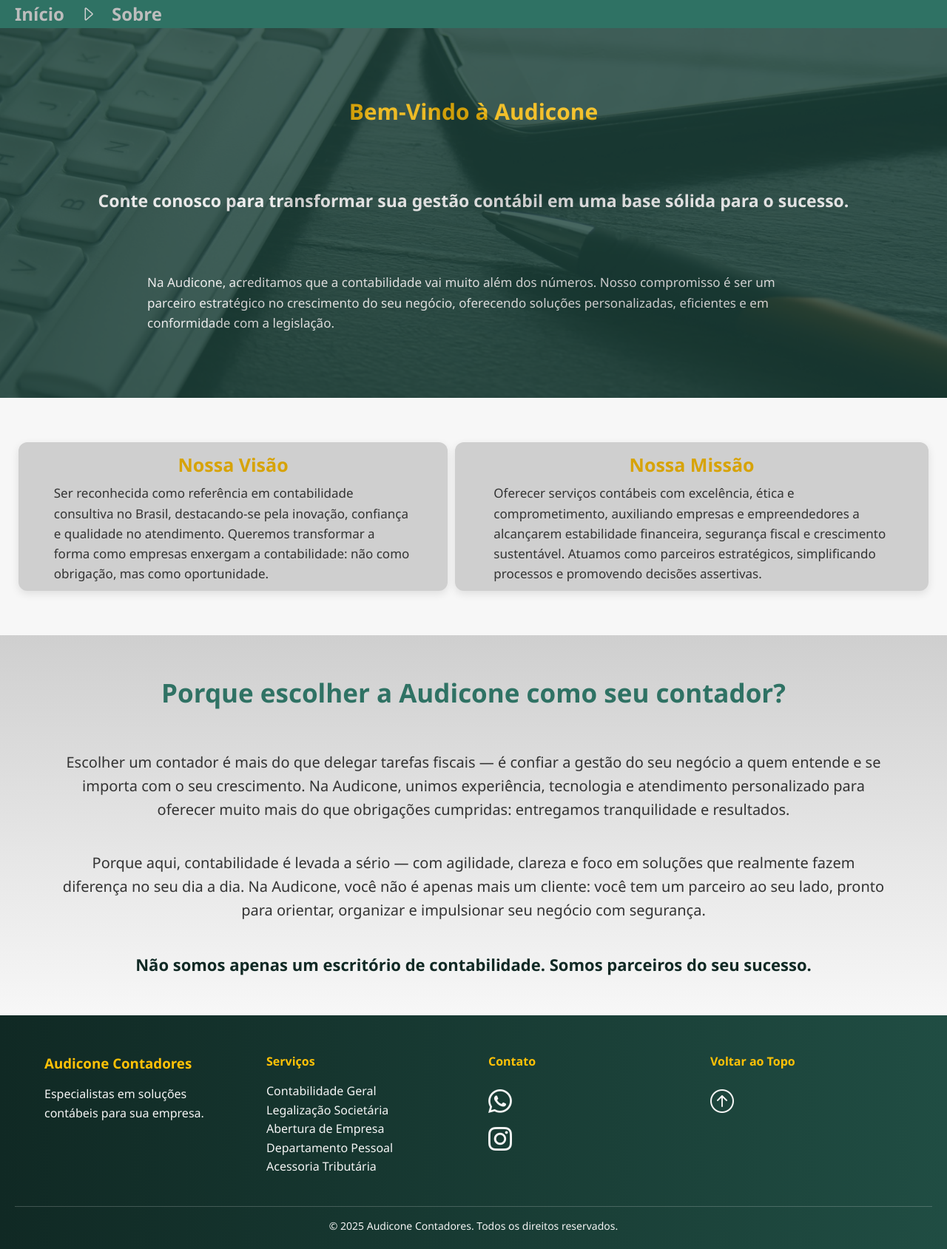
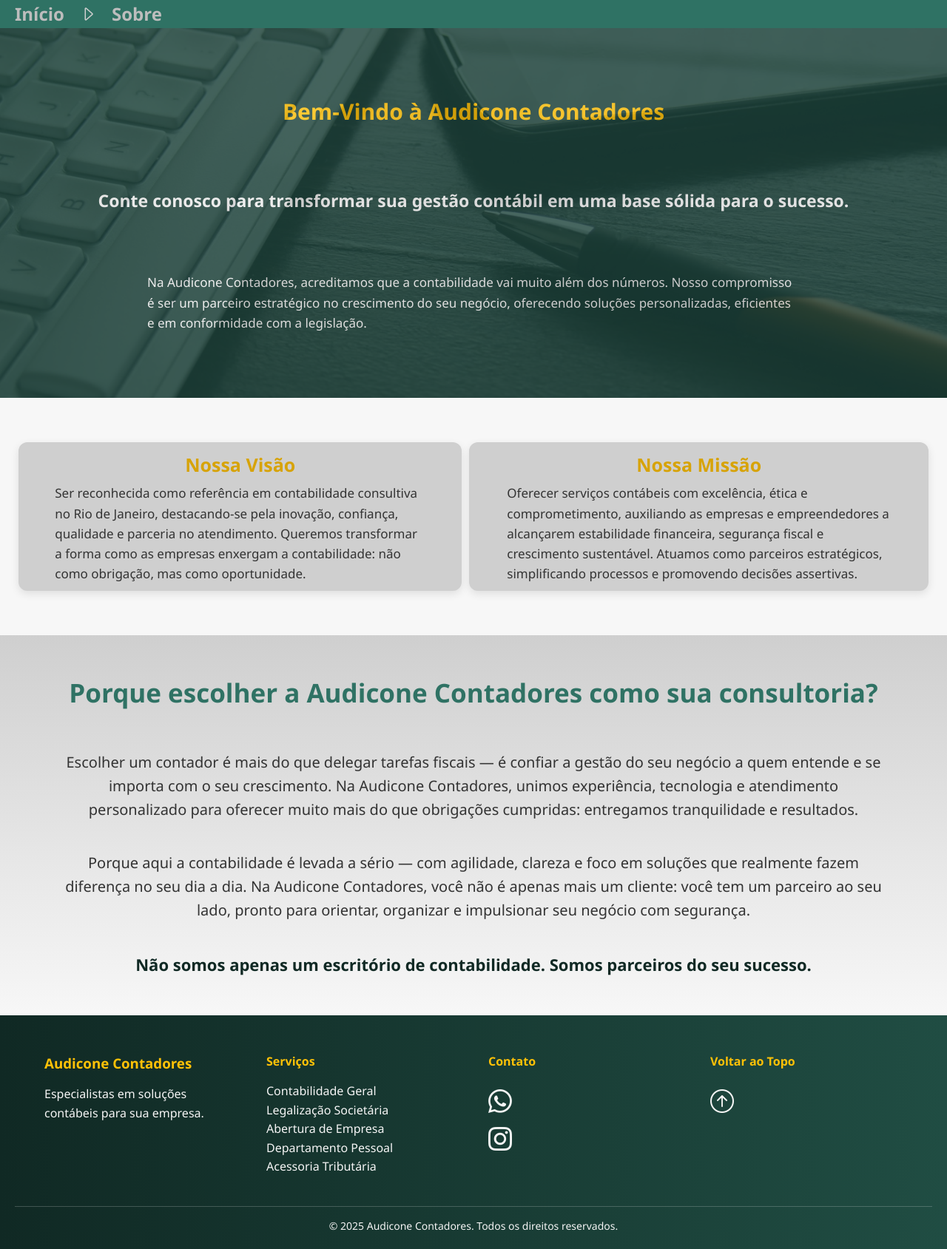
Before and after one commit to IsaqueLucas17121/Audicone, a PHP site: page /sobre.php in a window 1280 px wide. Shown: the part 100-1789 px from the top of the page at 74% size. Run offline with PHP 8.4, Linux system fonts and the light colour scheme; some libraries are stand-ins or nearby versions.

Commit message:
Atualização dia 18/07

```diff
--- a/index.php
+++ b/index.php
@@ -63,7 +63,7 @@
             <div class="slide-text">
                 <article class="slide-box show" id="slide-text0">Planejamento financeiro exige atenção aos detalhes: impostos, investimentos e metas bem definidas. Organização é a chave do sucesso contábil.</article>
                 <article class="slide-box" id="slide-text1">Confiança e parceria para impulsionar seus resultados. Conte com a nossa contabilidade para decisões seguras e sólidas.</article>
-                <article class="slide-box" id="slide-text2">Acompanhamos nossos clientes no crescimento e desenvolvimento de suas empresas.</article>
+                <article class="slide-box" id="slide-text2">Acompanhamos nossos clientes no crescimento e desenvolvimento de sua empresa.</article>
             </div>
 
             <button class="slide-button" id="button2">
@@ -132,7 +132,7 @@
             </div>
             <div class="box-mapa2">
                 <h1>Você não precisa sair de casa</h1>
-                <article>Nos da Audicone cuidamos de tudo, basta ligar e descrever seu problema que fazemos o resto</article>
+                <article>Nos da Audicone cuidamos de tudo, basta ligar e descrever seu problema que faremos o resto</article>
                 <span>Atendimento de Segunda a Sexta (8:00 até 17:00)</span>
                 <a href="https://api.whatsapp.com/send?phone=5521983832152" target="_blank"><button>Ligue Agora</button></a>
             </div>
--- a/servicos.php
+++ b/servicos.php
@@ -153,7 +153,7 @@
             <article>
               Tenha apoio estratégico e evite erros fiscais. Nossa equipe acompanha de perto suas obrigações tributárias.
             </article>
-            <span onclick="enviarWhatsApp('Olá, gostaria de solicitar orçamento para departamento pessoal!')">Solicite um Orçamento</span>
+            <span onclick="enviarWhatsApp('Olá, gostaria de solicitar um orçamento para o departamento pessoal!')">Solicite um Orçamento</span>
           </div>
 
           <!-- Box 3 -->
@@ -190,7 +190,7 @@
               Com a assessoria tributária certa, sua empresa economiza nos impostos e evita multas e riscos fiscais.
               Analisamos seu regime tributário, orientamos sobre obrigações legais e garantimos o cumprimento das normas.
             </article>
-            <span onclick="enviarWhatsApp('Olá, gostaria de solicitar orçamento para acessoria tributária!')">Solicite um Orçamento</span>
+            <span onclick="enviarWhatsApp('Olá, gostaria de solicitar um orçamento para a acessoria tributária!')">Solicite um Orçamento</span>
           </div>
         </div>
       </div>
--- a/sobre.php
+++ b/sobre.php
@@ -3,7 +3,7 @@
 <head>
     <meta charset="UTF-8">
     <meta name="viewport" content="width=device-width, initial-scale=1.0">
-    <title>Sobre - Audicone</title>
+    <title>Sobre - Audicone Contadores</title>
 
     <!-- JavaScript -->
     <script src="src/servicos.js" defer></script>
@@ -27,7 +27,7 @@
 
     <header>
         <a class="nav-img" href="index.php"><div class="nav-img">
-            <img src="img/ImagemSite.png" alt="Imagem da Audicone Contadores">
+            <img src="img/ImagemSite.png" alt="Imagem da Audicone Contadores Contadores">
 
             <div id="resultado"></div>
 
@@ -60,10 +60,10 @@
         <div class="back-sobre">
           <div class="fill-sobre">
             <div class="sobre-text">
-                <h1>Bem-Vindo à Audicone</h1>
+                <h1>Bem-Vindo à Audicone Contadores</h1>
                 <span>Conte conosco para transformar sua gestão contábil em uma base sólida para o sucesso.</span>
                 <article>
-                    Na Audicone, acreditamos que a contabilidade vai muito além dos números.
+                    Na Audicone Contadores, acreditamos que a contabilidade vai muito além dos números.
                     Nosso compromisso é ser um parceiro estratégico no crescimento do seu negócio, oferecendo soluções personalizadas, eficientes e em conformidade com a legislação.
                 </article>
             </div>
@@ -73,14 +73,14 @@
           <div class="back-visao">
             <h1>Nossa Visão</h1>
             <article>
-              Ser reconhecida como referência em contabilidade consultiva no Brasil, destacando-se pela inovação, confiança e qualidade no atendimento.
-              Queremos transformar a forma como empresas enxergam a contabilidade: não como obrigação, mas como oportunidade.
+              Ser reconhecida como referência em contabilidade consultiva no Rio de Janeiro, destacando-se pela inovação, confiança, qualidade e parceria no atendimento.
+              Queremos transformar a forma como as empresas enxergam a contabilidade: não como obrigação, mas como oportunidade.
             </article>
           </div>
           <div class="back-missao">
             <h1>Nossa Missão</h1>
             <article>
-              Oferecer serviços contábeis com excelência, ética e comprometimento, auxiliando empresas e empreendedores a alcançarem estabilidade financeira, segurança fiscal e crescimento sustentável.
+              Oferecer serviços contábeis com excelência, ética e comprometimento, auxiliando as empresas e empreendedores a alcançarem estabilidade financeira, segurança fiscal e crescimento sustentável.
               Atuamos como parceiros estratégicos, simplificando processos e promovendo decisões assertivas.
             </article>
           </div>
@@ -89,14 +89,14 @@
 
     <section>
       <div class="back-sobre3">
-        <h1>Porque escolher a Audicone como seu contador?</h1>
+        <h1>Porque escolher a Audicone Contadores como sua consultoria?</h1>
         <article>
           Escolher um contador é mais do que delegar tarefas fiscais — é confiar a gestão do seu negócio a quem entende e se importa com o seu crescimento.
-          Na Audicone, unimos experiência, tecnologia e atendimento personalizado para oferecer muito mais do que obrigações cumpridas: entregamos tranquilidade e resultados.
+          Na Audicone Contadores, unimos experiência, tecnologia e atendimento personalizado para oferecer muito mais do que obrigações cumpridas: entregamos tranquilidade e resultados.
         </article>
         <article>
-          Porque aqui, contabilidade é levada a sério — com agilidade, clareza e foco em soluções que realmente fazem diferença no seu dia a dia.
-          Na Audicone, você não é apenas mais um cliente: você tem um parceiro ao seu lado, pronto para orientar, organizar e impulsionar seu negócio com segurança.
+          Porque aqui a contabilidade é levada a sério — com agilidade, clareza e foco em soluções que realmente fazem diferença no seu dia a dia.
+          Na Audicone Contadores, você não é apenas mais um cliente: você tem um parceiro ao seu lado, pronto para orientar, organizar e impulsionar seu negócio com segurança.
         </article>
         <span>
           Não somos apenas um escritório de contabilidade. Somos parceiros do seu sucesso.
```
